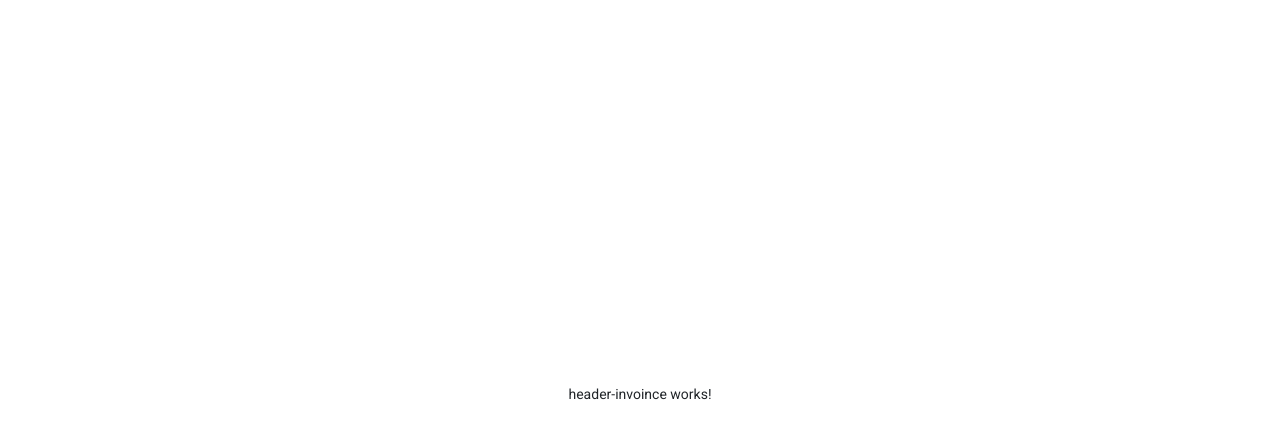
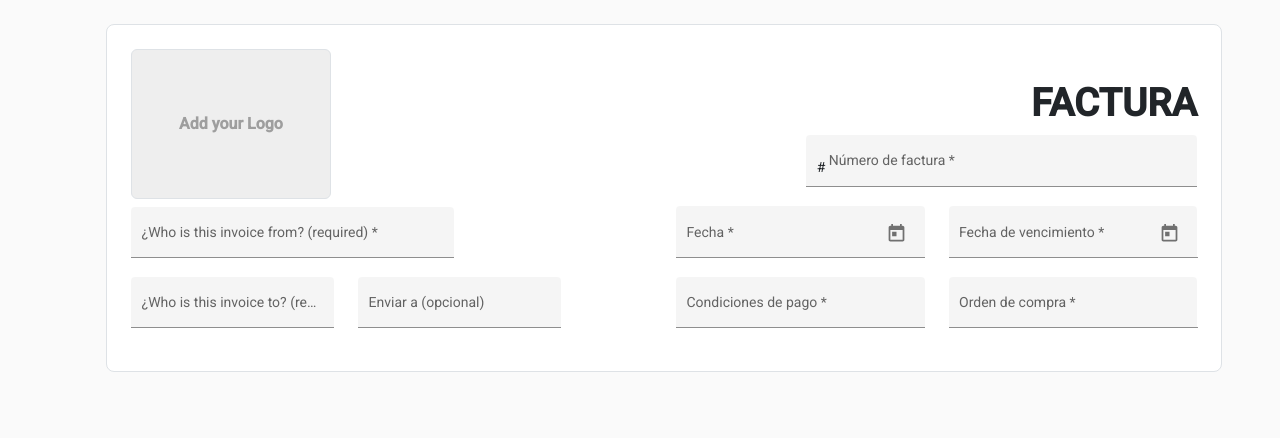
Before and after one commit to ingfabianduran/Create-invoice-angular, an Angular app: page /create-invoice in a window 1280 px wide. Shown: the top 438 px of the page. Built offline with nearby package versions, Linux system fonts and the light colour scheme.

Commit message:
Maquetacion inicial de la seccion header del invoice

```diff
--- a/src/app/app.component.html
+++ b/src/app/app.component.html
@@ -1,3 +1,3 @@
-<div class="container vh-100 vw-100 d-flex justify-content-center align-items-center">
+<div class="container vh-100 vw-100">
   <router-outlet></router-outlet>
 </div>
--- a/src/app/components/header-invoince/header-invoince.component.html
+++ b/src/app/components/header-invoince/header-invoince.component.html
@@ -1 +1,64 @@
-<p>header-invoince works!</p>
+<div class="container p-4 m-4 border rounded rounded-3" style="background-color: white;">
+  <form [formGroup]="formInvoice">
+    <div class="row d-flex justify-content-between align-items-end">
+      <div class="col-md-5 d-flex flex-column">
+        <div class="d-flex justify-content-center align-items-center border rounded"
+          style="width: 200px; height: 150px; cursor: pointer; background-color: #eeeeee;">
+          <span style="font-weight: 600; font-size: 16px; color: #9e9e9e;">Add your Logo</span>
+        </div>
+        <mat-form-field class="pt-2 w-75" appearance="fill">
+          <mat-label>¿Who is this invoice from? (required)</mat-label>
+          <input matInput formControlName="nameInvoiceFrom">
+        </mat-form-field>
+        <div class="row">
+          <mat-form-field class="col-md-6" appearance="fill">
+            <mat-label>¿Who is this invoice to? (required)</mat-label>
+            <input matInput formControlName="billTo">
+          </mat-form-field>
+          <mat-form-field class="col-md-6" appearance="fill">
+            <mat-label>Enviar a (opcional)</mat-label>
+            <input matInput formControlName="sendTo">
+          </mat-form-field>
+        </div>
+      </div>
+      <div class="col-md-6 d-flex flex-column justify-content-end">
+        <div class="d-flex flex-column justify-content-end">
+          <h1 style="font-weight: 700; font-size: 2.75em; text-align: end;">FACTURA</h1>
+          <div class="d-flex justify-content-end">
+            <mat-form-field class="w-75 " appearance="fill">
+              <mat-label>Número de factura</mat-label>
+              <input matInput formControlName="invoiceNumber">
+              <span matPrefix>#&nbsp;</span>
+            </mat-form-field>
+          </div>
+        </div>
+        <div class="d-flex flex-column justify-content-end">
+          <div class="row">
+            <mat-form-field class="col-md-6" appearance="fill">
+              <mat-label>Fecha</mat-label>
+              <input matInput [matDatepicker]="date" formControlName="date">
+              <mat-datepicker-toggle matSuffix [for]="date"></mat-datepicker-toggle>
+              <mat-datepicker #date></mat-datepicker>
+            </mat-form-field>
+            <mat-form-field class="col-md-6" appearance="fill">
+              <mat-label>Fecha de vencimiento</mat-label>
+              <input matInput [matDatepicker]="dueDate" formControlName="dueDate">
+              <mat-datepicker-toggle matSuffix [for]="dueDate"></mat-datepicker-toggle>
+              <mat-datepicker #dueDate></mat-datepicker>
+            </mat-form-field>
+          </div>
+          <div class="row">
+            <mat-form-field class="col-md-6" appearance="fill">
+              <mat-label>Condiciones de pago</mat-label>
+              <input matInput formControlName="conditionsPayment">
+            </mat-form-field>
+            <mat-form-field class="col-md-6" appearance="fill">
+              <mat-label>Orden de compra</mat-label>
+              <input matInput formControlName="purchaseOrder">
+            </mat-form-field>
+          </div>
+        </div>
+      </div>
+    </div>
+  </form>
+</div>
--- a/src/app/pages/invoince-page-main/invoince-page-main.component.html
+++ b/src/app/pages/invoince-page-main/invoince-page-main.component.html
@@ -1,3 +1,3 @@
 <section>
-  <app-header-invoince [formInvoice]="formInvoice"></app-header-invoince>
+  <app-header-invoince [formInvoice]="getFormHeader()"></app-header-invoince>
 </section>
--- a/src/app/pages/invoince-page-main/invoince-page-main.component.ts
+++ b/src/app/pages/invoince-page-main/invoince-page-main.component.ts
@@ -1,5 +1,5 @@
 import { Component, OnInit } from '@angular/core';
-import { FormGroup, FormControl, Validators, FormArray } from '@angular/forms';
+import { FormGroup, FormControl, Validators } from '@angular/forms';
 
 @Component({
   selector: 'app-invoince-page-main',
@@ -8,6 +8,7 @@ import { FormGroup, FormControl, Validators, FormArray } from '@angular/forms';
 })
 export class InvoincePageMainComponent implements OnInit {
   formInvoice: FormGroup = new FormGroup({
+    formHeader: new FormGroup({
       logo: new FormControl(null, []),
       invoiceNumber: new FormControl(null, [Validators.required]),
       nameInvoiceFrom: new FormControl(null, [Validators.required]),
@@ -17,6 +18,7 @@ export class InvoincePageMainComponent implements OnInit {
       sendTo: new FormControl(null, []),
       dueDate: new FormControl(null, [Validators.required]),
       purchaseOrder: new FormControl(null, [Validators.required])
+    })
   });
 
   constructor() { }
@@ -24,4 +26,14 @@ export class InvoincePageMainComponent implements OnInit {
   ngOnInit(): void {
 
   }
+
+  /**
+    * @author Fabian Duran
+    * @createdate 2023-11-25
+    * Metodo que retorna el form group del form invoice.
+    * @returns form header
+  */
+  getFormHeader(): FormGroup {
+    return this.formInvoice.get('formHeader') as FormGroup;
   }
+}
--- a/src/index.html
+++ b/src/index.html
@@ -2,7 +2,7 @@
 <html lang="en">
 <head>
   <meta charset="utf-8">
-  <title>CreateInvoice</title>
+  <title>Create Invoice</title>
   <base href="/">
   <meta name="viewport" content="width=device-width, initial-scale=1">
   <link rel="icon" type="image/x-icon" href="favicon.ico">
--- a/src/styles.css
+++ b/src/styles.css
@@ -1,4 +1,10 @@
 /* You can add global styles to this file, and also import other style files */
 
-html, body { height: 100%; }
-body { margin: 0; font-family: Roboto, "Helvetica Neue", sans-serif; }
+html, body {
+    height: 100%;
+}
+body {
+    margin: 0;
+    font-family: Roboto, "Helvetica Neue", sans-serif;
+    background-color: #fafafa !important;
+}
```
Also changed, not shown: src/app/app.module.ts (+5 -2 lines), src/app/modules/material/material.module.ts (added, +25 -0 lines). Lines whose indentation alone changed are shown as unchanged.
